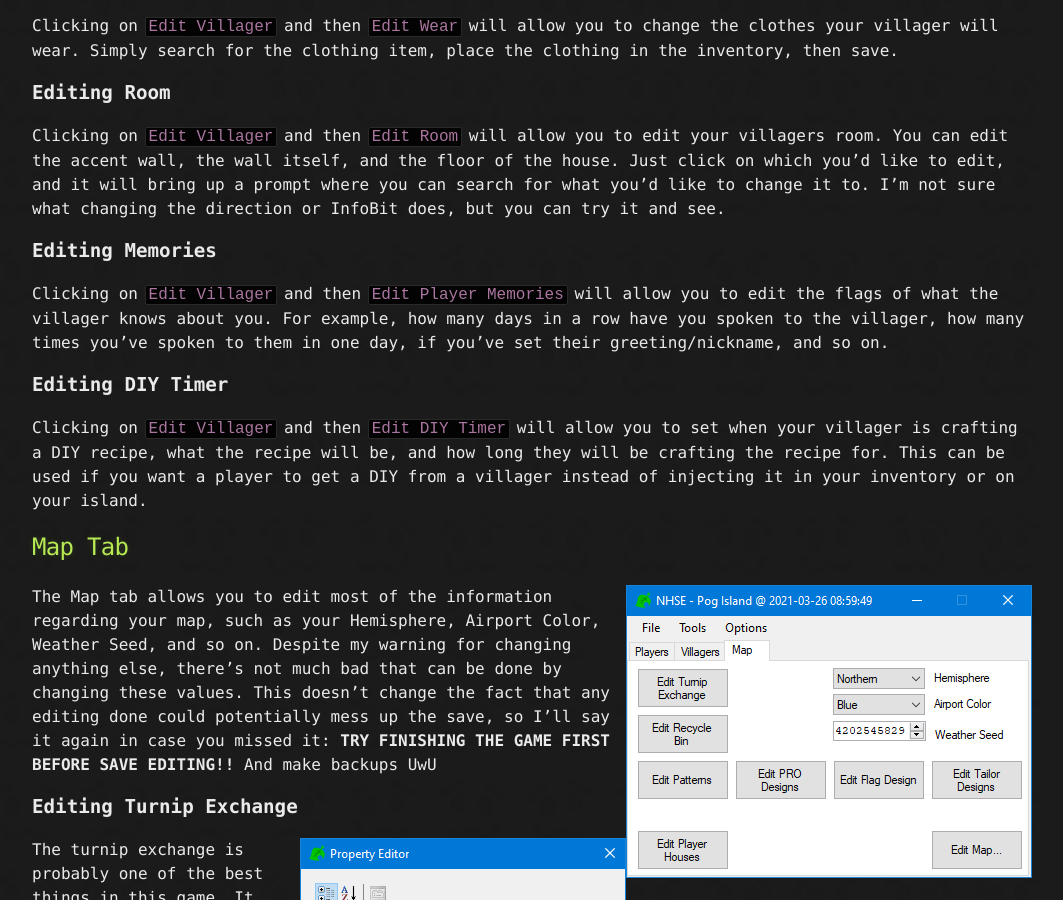
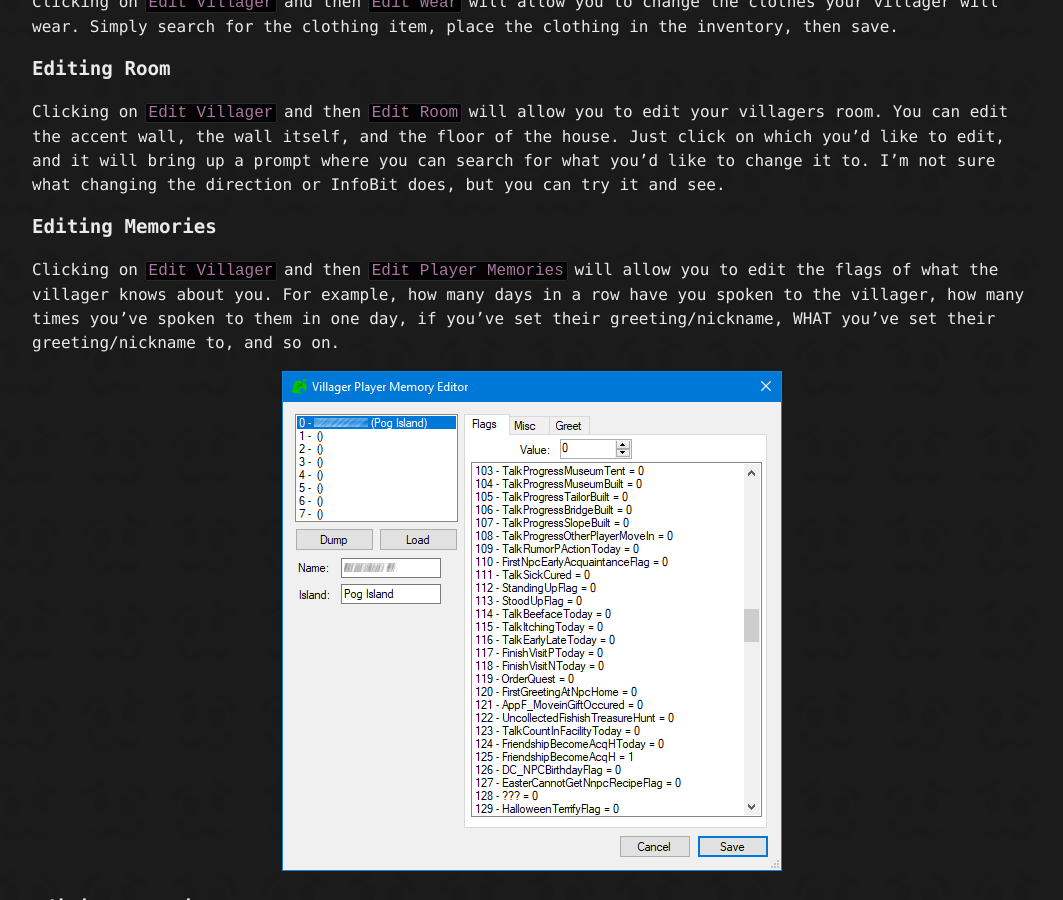
Before and after one commit to inconsistent-dg/AC-Modding, a Jekyll site: the page built from ACNH/NHSE.md, in a window 1280 px wide and 900 px high, scrolled down 12251 px. Shown: the whole window, without its empty margins (108-1171 px from the left). Built offline with Jekyll 4.4.1, drawn with Linux system fonts in a browser that asks for light colours; our own code applies the rules of GitHub Pages for plain Markdown files; some of the changed text lies outside the part shown.

Commit message:
wario lost

```diff
--- a/ACNH/NHSE.md
+++ b/ACNH/NHSE.md
@@ -30,16 +30,16 @@
 
 ## What is NHSE?
 
-`NHSE` (New Horizons: Save Editor) is, as the name suggests, a save editor for New Horizons. It was made by Kurt ([kwsch](https://github.com/kwsch)), written in C# and is the longest standing save editor for NH. [MyHorizons](https://github.com/Cuyler36/MyHorizons) by [Cuyler36](https://github.com/Cuyler36) was (and still is, afaik) the only other save editor for NHSE, however it has been discontinued (once again afaik, there hasnt been a commit in a year)
+`NHSE` (New Horizons: Save Editor) is, as the name suggests, a save editor for New Horizons. It was made by Kurt ([kwsch](https://github.com/kwsch)), written in C# and is the longest standing save editor for NH. [MyHorizons](https://github.com/Cuyler36/MyHorizons) by [Cuyler36](https://github.com/Cuyler36) was (and still is, afaik) the only other save editor for NHSE, however it has been discontinued.
 
 ## Downloading NHSE
 
 There are 2 ways to download NHSE. The easiest is shown first
 
-1. Go to https://berichan.github.io/GetNHSE/, and click the BIG button that says `Download Latest NHSE Version`. This will download a .zip, and inside it will be NHSE and all of the needed files for it.
+1. Go to [https://berichan.github.io/GetNHSE/](https://berichan.github.io/GetNHSE/), and click the BIG button that says `Download Latest NHSE Version`. This will download a .zip, and inside it will be NHSE and all of the needed files for it.
 
 <p align="center">
-<img src="../assets/images/NH/GetNHSE.png">
+<a href="https://berichan.github.io/GetNHSE/"><img src="../assets/images/NH/GetNHSE.png"></a>
 </p>
 
 <sub>Everything inside NHSE (as of the time writing this). If your folder does not have everything shown in this screenshot, then you should probably try downloading NHSE again.</sub>
@@ -289,7 +289,11 @@ Clicking on `Edit Villager` and then `Edit Room` will allow you to edit your vil
 
 <big>**Editing Memories**</big>
 
-Clicking on `Edit Villager` and then `Edit Player Memories` will allow you to edit the flags of what the villager knows about you. For example, how many days in a row have you spoken to the villager, how many times you've spoken to them in one day, if you've set their greeting/nickname, and so on.
+Clicking on `Edit Villager` and then `Edit Player Memories` will allow you to edit the flags of what the villager knows about you. For example, how many days in a row have you spoken to the villager, how many times you've spoken to them in one day, if you've set their greeting/nickname, WHAT you've set their greeting/nickname to, and so on.
+
+<p align="center">
+  <img src="../assets/images/NH/NHSE_EVillagers-MemoryJogger.png"/>
+</p>
 
 <big>**Editing DIY Timer**</big>
 
@@ -298,7 +302,7 @@ Clicking on `Edit Villager` and then `Edit DIY Timer` will allow you to set when
 ## Map Tab
 
 <p>
-<img align="right" src="../assets/images/NH/NHSEMapTab.png">
+<img align="right" height="225" src="../assets/images/NH/NHSEMapTab.png">
 </p>
 
 The Map tab allows you to edit most of the information regarding your map, such as your Hemisphere, Airport Color, Weather Seed, and so on. Despite my warning for changing anything else, there's not much bad that can be done by changing these values. This doesn't change the fact that any editing done could potentially mess up the save, so I'll say it again in case you missed it: **TRY FINISHING THE GAME FIRST BEFORE SAVE EDITING!!** And make backups UwU
@@ -306,7 +310,7 @@ The Map tab allows you to edit most of the information regarding your map, such
 <big>**Editing Turnip Exchange**</big>
 
 <p>
-<img align="right" src="../assets/images/NH/NHSE_EMap-TurnipExchange.png">
+<img align="right" width="312 " src="../assets/images/NH/NHSE_EMap-TurnipExchange.png">
 </p>
 
 The turnip exchange is probably one of the best things in this game. It could be argued that it's the best way to earn money. It's also the best way to *cheat* money! Just click on `Edit Turnip Exchange` to edit it.
@@ -325,12 +329,15 @@ Set your values to this.
 
 <p align="center">
 <img src="../assets/images/NH/NHSE_EMap-MaxTurnip.png">
-<img src="../assets/images/NH/999m.png">
 </p>
 
 <big>**Editing Recycle Bin**</big>
 
 On the Map tab, select `Edit Recycle Bin`. There's not much to say about the recycle bin, other than that it stores dropped items on the island or from your villagers. When in the recycle bin, you are able to "borrow" the items within it, to keep for yourself.
+
+<p align="center">
+<img src="../assets/images/NH/NHSE_EMap-RecBin.png">
+</p>
 
 <big>**Editing Hemisphere**</big>
 
@@ -347,6 +354,10 @@ The only thing *not* obviously explained here, is why changing the airport color
 On the Map tab, select `Edit Patterns`, it's pretty much self explanatory what editing this does, it allows you to edit your patterns. You aren't able to make them, but you can dump/import them to give to other people or just as a backup of your own patterns. If you *were* looking for a way to make some yourself, without making them on the Nintendo Switch, you can [check out this website](https://acpatterns.com/editor).
 
 With NHSE, you are only able to dump or import as **.nhd** though. These files are formatted the same way as **.ACNH** files though on the [acpatterns.com](https://acpatterns.com/editor) website, so you can just rename the file to .ACNH/.nhd and you will be able to import/dump and still have them work.
+
+<p align="center">
+<img src="../assets/images/NH/NHSE_EMap-Patterns.png">
+</p>
 
 <big>**Editing PRO Designs**</big>
 
@@ -372,6 +383,10 @@ On the Map tab, select `Edit Player Houses`. It allows you to edit your house.
 
 You can change your house level, the interiors of your house, the exteriors, the loan, so on so forth. Despite this, it's still recommended to just pay the loan to Nook, so you can upgrade your house normally. You can already literally give yourself items, why not?
 
+<p align="center">
+<img src="../assets/images/NH/NHSE_EMap-PxHouseEdit.png">
+</p>
+
 ### **Editing Weather Seed**
 
 Let's start by asking what a weather seed is in the first place.
@@ -385,6 +400,8 @@ Anyway, go to https://wuffs.org/acnh/weather/, and click on `Overview` at the to
 <p align="center">
 <img src="../assets/images/misc/ily_ninji.png">
 </p>
+
+<img align="right" src="../assets/images/NH/NHSE_EMap-VisitorEditor.png">
 
 After filling this information in, you'll get your weather pattern. You can check the weather pattern by clicking on **Yearly** or **Monthly** at the top. Selecting a date will give you more information on the weather recorded on that day, like when exacly star showers will start, when it will rain and when it'll stop, and so on. You can then time travel to that date on your Switch and the weather will be there.
 
@@ -405,7 +422,7 @@ Clicking on `Edit Map...` and then `Edit Bulletin Board` will allow you to edit
 There's 2 bulletin board posts, a drawn one and a text one (or both). You can painstakingly ***try*** to make a drawn post in NHSE, or watch a [video by Klutch, explaining how to use Pixel Press](https://www.youtube.com/watch?v=EI1d-wky0TQ). Pixel Press is an app that will draw any image you give it, on your own island or someone elses. Check it out! It was made by my buddy Katsching.
 
 <p>
-<img align="right" src="../assets/images/NH/NHSE_EMap-BulletinBoard.png" width="60%">
+<img align="right" src="../assets/images/NH/NHSE_EMap-BulletinBoard.png" height="335">
 </p>
 
 Editing the text is very simple though. In the Bulletin Board editor, under Stock -> Buffer, you will be able to see all of your *current* bulletin board messages (it's not possible to create new ones unless in game). You can edit the date of the posts by simply editing the array, or edit the body text by opening the dropdown box next to the post, and editing the Body. You can write basically anything here, and I'm pretty sure you can go past the limit in the base game (though i haven't tested this).
@@ -415,7 +432,7 @@ You can see the example posted below.
 </p>
 
 <p align="center">
-  <img src="../assets/images/NH/retiring.jpg">
+  <img src="../assets/images/NH/retiring.jpg" height="360">
 </p>
 
 <p align="center">
```
Also changed, not shown: assets/images/NH/999m.png (deleted), assets/images/NH/NHSEContents.png, assets/images/NH/NHSE_EMap-Patterns.png (added), assets/images/NH/NHSE_EMap-PxHouseEdit.png (added), assets/images/NH/NHSE_EMap-RecBin.png (added), assets/images/NH/NHSE_EMap-VisitorEditor.png (added), assets/images/NH/NHSE_EVillagers-MemoryJogger.png (added).
